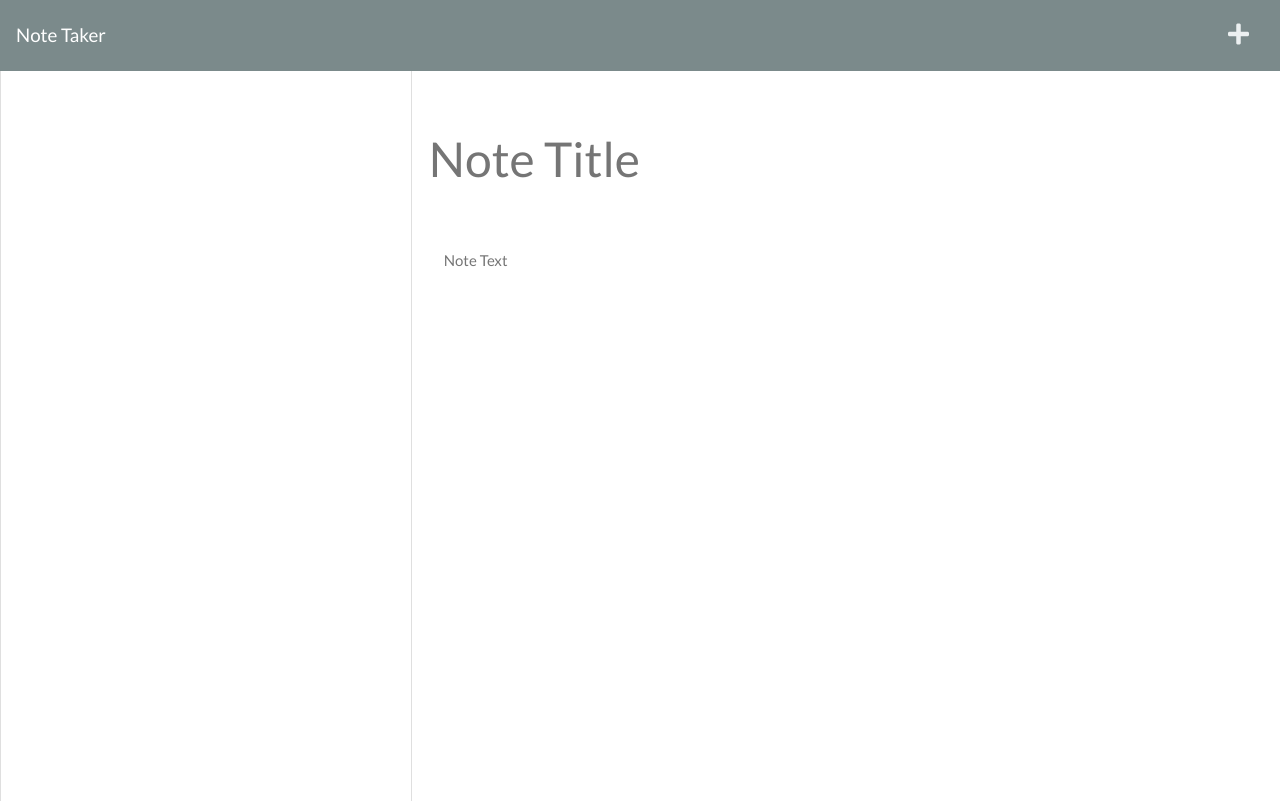
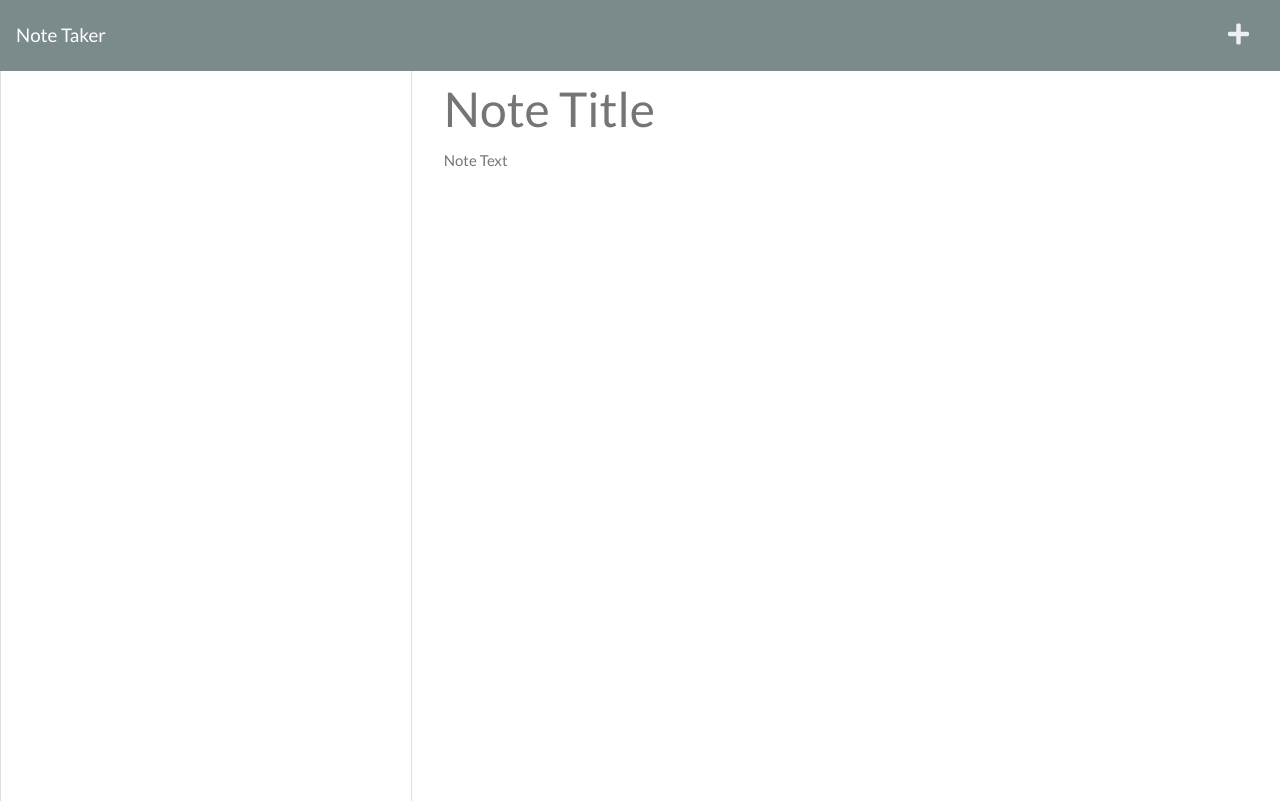
Before and after one commit to Angel-A15/AA-Note-Taker, a website: page public/notes.html in a window 1280 px wide. Drawn offline with nearby package versions, Linux system fonts and the light colour scheme; no server answers.

Commit message:
Pushing to Heroku

```diff
--- a/public/notes.html
+++ b/public/notes.html
@@ -36,15 +36,13 @@
 
         <div class="col-8">
           <input
-          style="height: 150px; width: 70%;"
-            class="note-title row "
+            class="note-title"
             placeholder="Note Title"
             maxlength="28"
             type="text"
           />
           <textarea
           class="note-textarea"
-          style="height: 150px; width: 70%;"
           placeholder="Note Text"></textarea>
         </div>
       </div>
```
